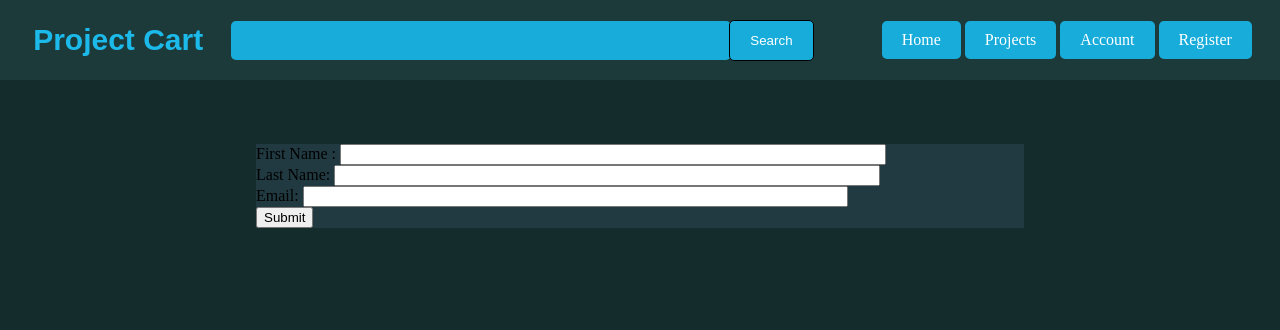
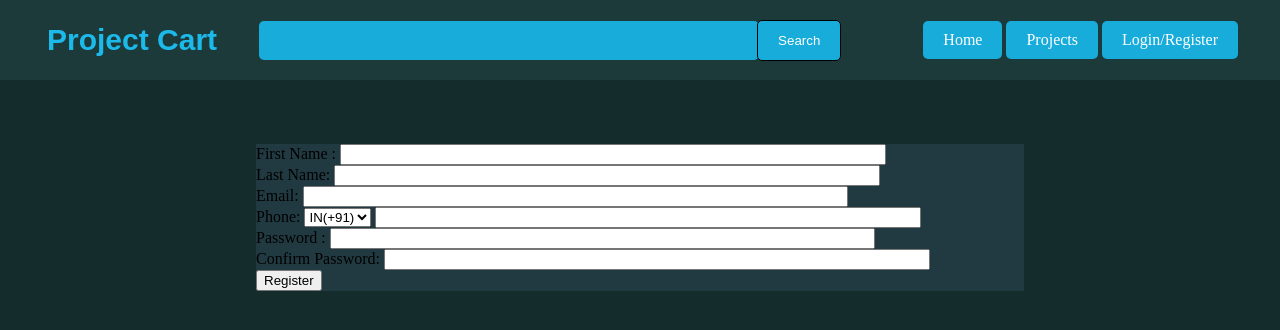
Before and after one commit to sumeshmurali/project_cart, a Flask app: page /register in a window 1280 px wide. Shown: the top 330 px of the page. Run offline with Flask 2, Linux system fonts and the light colour scheme.

Commit message:
basic login and register functionality has been implemented

```diff
--- a/PC_app.py
+++ b/PC_app.py
@@ -11,7 +11,7 @@ from datetime import datetime
 # from flaskext.mysql import MySQL
 import pymysql
 
-from project_cart.models import User
+from models import User
 app = Flask(__name__)
 app.secret_key = "test key"
 # mysql = MySQL()
--- a/app.py
+++ b/app.py
@@ -1,12 +1,42 @@
-from flask import Flask, render_template, request, send_from_directory
-from project_cart.models import db, User
+from flask import Flask, render_template, request, send_from_directory, redirect, logging
+from models import db, User, Users
+from passlib.hash import sha256_crypt
+from itsdangerous import URLSafeTimedSerializer
+from flask_login import LoginManager, login_user, current_user, login_required
 
+
+import os
 
 app = Flask(__name__)
 app.config['SQLALCHEMY_DATABASE_URI'] = 'mysql+pymysql://sumesh:mayoo@127.0.0.1/projectcart'
+app.secret_key = b'e\x02X\xa7w\xd7\x87\x96C\x96\xaf\xfd(}\xd7\x06'
 
-# SQLAlchemy Datbase
+# FLASK LOGIN
+
+login_manager = LoginManager()
+login_manager.session_protection='strong'
+login_manager.init_app(app)
+
+
+@login_manager.user_loader
+def user_loader(email):
+    if User.query.filter_by(userEmail = email).one():
+        user = User.query.filter_by(userEmail = email).one()
+        user.id = user.userEmail
+        return user
+    else:
+        return None
+
+
+# SQLAlchemy Database
 db.init_app(app)
+
+# Some Variables
+tokens = {
+
+}
+
+# Custom Functions
 
 
 # SERVING STATIC FILES
@@ -37,9 +67,50 @@ def index():
 def register():
     if request.method == 'POST':
         new_user = User()
+        new_user.userEmail = request.form['email']
+        new_user.userFirstName = request.form['firstname']
+        new_user.userLastName = request.form['lastname']
+        new_user.userPhone = request.form['phone']
+        new_user.userCountry = request.form['country']
+        new_user.userIp = request.remote_addr
+        if request.form['password'] == request.form['confirmpassword']:
+            new_user.userPassword = sha256_crypt.encrypt(request.form['password'])
+
+        db.session.add(new_user)
+        db.session.commit()
+        return redirect("/registrationSuccess")
 
     return render_template('register.html')
 
+@app.route("/registrationSuccess")
+def registration_success():
+    return render_template("registrationSuccess.html",)
 
+
+@app.route('/login', methods=['GET', 'POST'])
+def login():
+    if request.method == 'POST':
+        email = request.form['email']
+        user = user_loader(email)
+        if user:
+            if sha256_crypt.verify(request.form['password'], user.userPassword):
+                login_user(user)
+                return redirect('/')
+            else:
+                return "bad login"
+        else:
+            return "invalid email or password"
+
+    else:
+        return render_template('login.html')
+
+@app.route('/account')
+@login_required
+def account():
+    return render_template('account.html')
+
+@login_manager.unauthorized_handler
+def unauthorized():
+    return redirect('/login')
 if __name__ == '__main__':
     app.run(debug=True)
--- a/templates/base.html
+++ b/templates/base.html
@@ -23,8 +23,11 @@
           <ul>
             <li class="navbar item">Home</li>
             <li class="navbar item">Projects</li>
-            <li class="navbar item"> Account</li>
-            <li class="navbar item"><a class="navbar link" href="/register">Register</a></li>
+            {% if current_user.is_authenticated %}
+            <li class="navbar item"> <a class="navbar link" href="/account">Account</a></li>
+            {% else %}
+            <li class="navbar item"><a class="navbar link" href="/login">Login/Register</a></li>
+            {% endif %}
           </ul>
         </div>
         </div>
--- a/templates/index.html
+++ b/templates/index.html
@@ -9,5 +9,6 @@
     <div class="container welcome">
       Welcome To Project Cart
     </div>
+
   </div>
 {% endblock %}
--- a/templates/register.html
+++ b/templates/register.html
@@ -11,7 +11,12 @@
           <label class="form-label">First Name : </label> <input class="form-input" type="text" name="firstname" required><br>
           <label class="form-label">Last Name: </label><input class="form-input" type="text" name="lastname" required><br>
           <label class="form-label">Email: </label> <input class="form-input" type="email" name="email" required><br>
-          <input type="submit" value="Submit">
+            <label class="form-label">Phone: </label><select name="country">
+            <option value="IN">IN(+91)</option>
+        </select> <input class="form-input" type="text" name="phone" required><br>
+             <label class="form-label">Password : </label> <input class="form-input" type="password" name="password" required><br>
+            <label class="form-label">Confirm Password: </label><input class="form-input" type="password" name="confirmpassword" required><br>
+          <input type="submit" value="Register">
          </form>
     </div>
 </div>
--- /dev/null
+++ b/templates/registrationSuccess.html
@@ -0,0 +1,4 @@
+{% extends "base.html" %}
+{% block body %}
+Registration Success... Check Your email to activate your account
+{% endblock%}
```
Also changed, not shown: models.py (+8 -2 lines), templates/account.html (+7 -10 lines), templates/login.html (+10 -25 lines).
